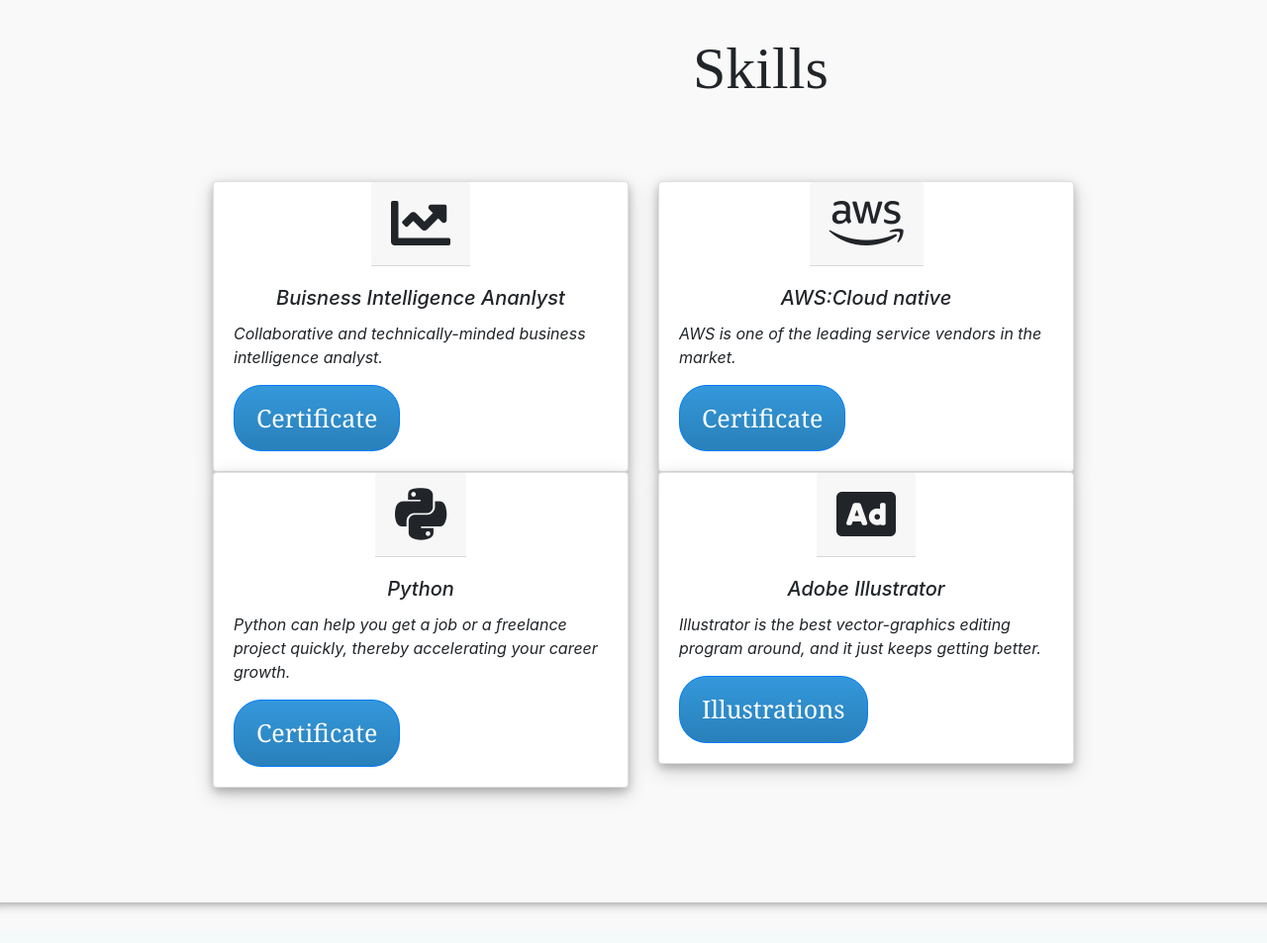
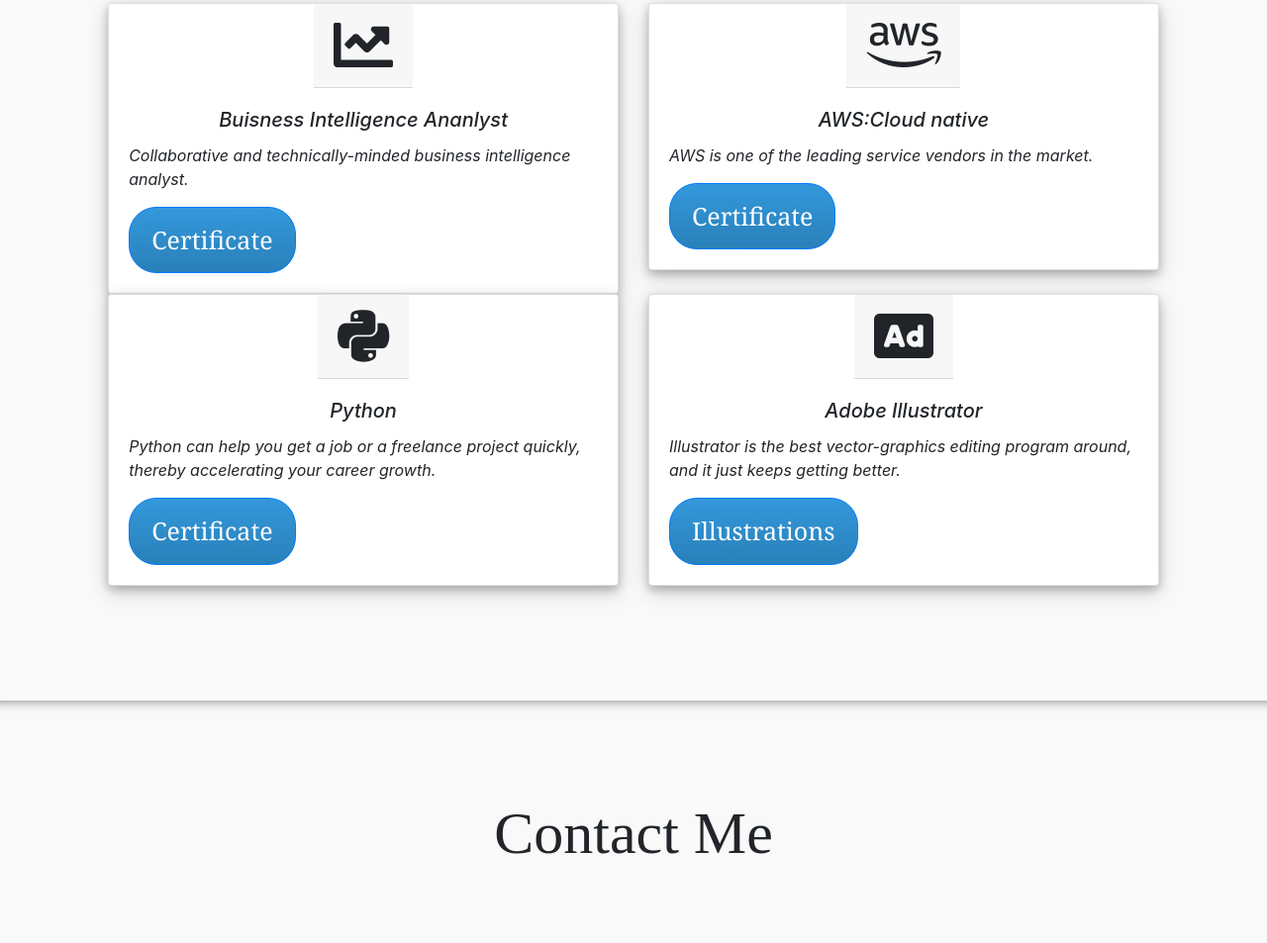
Before and after one commit to mananchhab/mananchhab.github.io, a plain HTML site: page index.html in a window 1280 px wide. Shown: the part 933-1886 px from the top of the page at 99% size. Drawn offline with nearby package versions, Linux system fonts and the light colour scheme; a web font is replaced by a local one.

Commit message:
Update.3

```diff
--- a/css/style.css
+++ b/css/style.css
@@ -2,19 +2,16 @@ img {
   border-radius: 50%;
 }
 .Aboutme{
+  padding-left: 30px;
 
    margin-top: 70px;
-   margin-left: 150px;
-  padding-left: 30px;
   padding-top: 5px;
   padding-bottom: 50px;
  }
 .Intro{
-    align-content: center;
+  align-content: center;
   padding-top: 100px;
-  padding-right: 100px;
-  padding-left: 80px;
-  font-size: 40px;
+    font-size: 40px;
   margin-bottom: 50px;
 }
 .page1{
@@ -76,9 +73,10 @@ hr{
 }
 h3{
   display: flex;
+
   font-size: 60px;
    font-family: 'Castoro', serif;
-   padding-left: 700px;
+
    padding-top: 70px;
    padding-bottom: 70px;
      background-color: #F9F9F9;
@@ -153,8 +151,6 @@ section #services li span {
   max-width: 300px;
 }
 .SKILLBOXES{
-  margin: auto;
-  margin-left: 200px;
   margin-bottom: 100px;
   }
 .card-header{
@@ -182,7 +178,6 @@ body{
 h4{
   font-size:60px;
   font-family: 'Castoro', serif;
-  padding-left: 610px;
   padding-top: 70px;
   padding-bottom: 70px;
 }
--- a/index.html
+++ b/index.html
@@ -41,8 +41,9 @@
   </nav>
   </div>
   </div>
+  <!--butto
   <!--page1-->
-  <div class="page1 row">
+  <div class="page1 d-flex justify-content-center row">
     <div class="col-lg-6 col-md-6 col-sm-1">
       <div class="Aboutme">
         <tr>
@@ -81,13 +82,13 @@
   </div>
   <hr>
   <!--page2-->
-  <div class="Bar">
+  <div class="Bar d-flex justify-content-center">
     <h3>Skills</h3>
   </div>
-  <div class="page2" id="skills">
+  <div class="page2 d-flex justify-content-center" id="skills">
 
 
-    <div class="SKILLBOXES row  ">
+    <div class="SKILLBOXES d-flex justify-content-center row  ">
       <div class="col-lg-5">
 
         <div class="card  ">
@@ -139,8 +140,11 @@
   <hr>
 
   <!-- page3 -->
-  <div class="page3" id="Contact Me">
+  <div class="d-flex justify-content-center">
     <h4>Contact Me</h4>
+  </div>
+  <div class="page3 " id="Contact Me">
+
     <form id="contact-form" method="post" action="contact.php" role="form">
 
       <div class="messages"></div>
@@ -244,6 +248,7 @@
 
   </div>
 
+
 <hr>
 
 
```
Also changed, not shown: circle-cropped (1).png (deleted), 1 other file.
